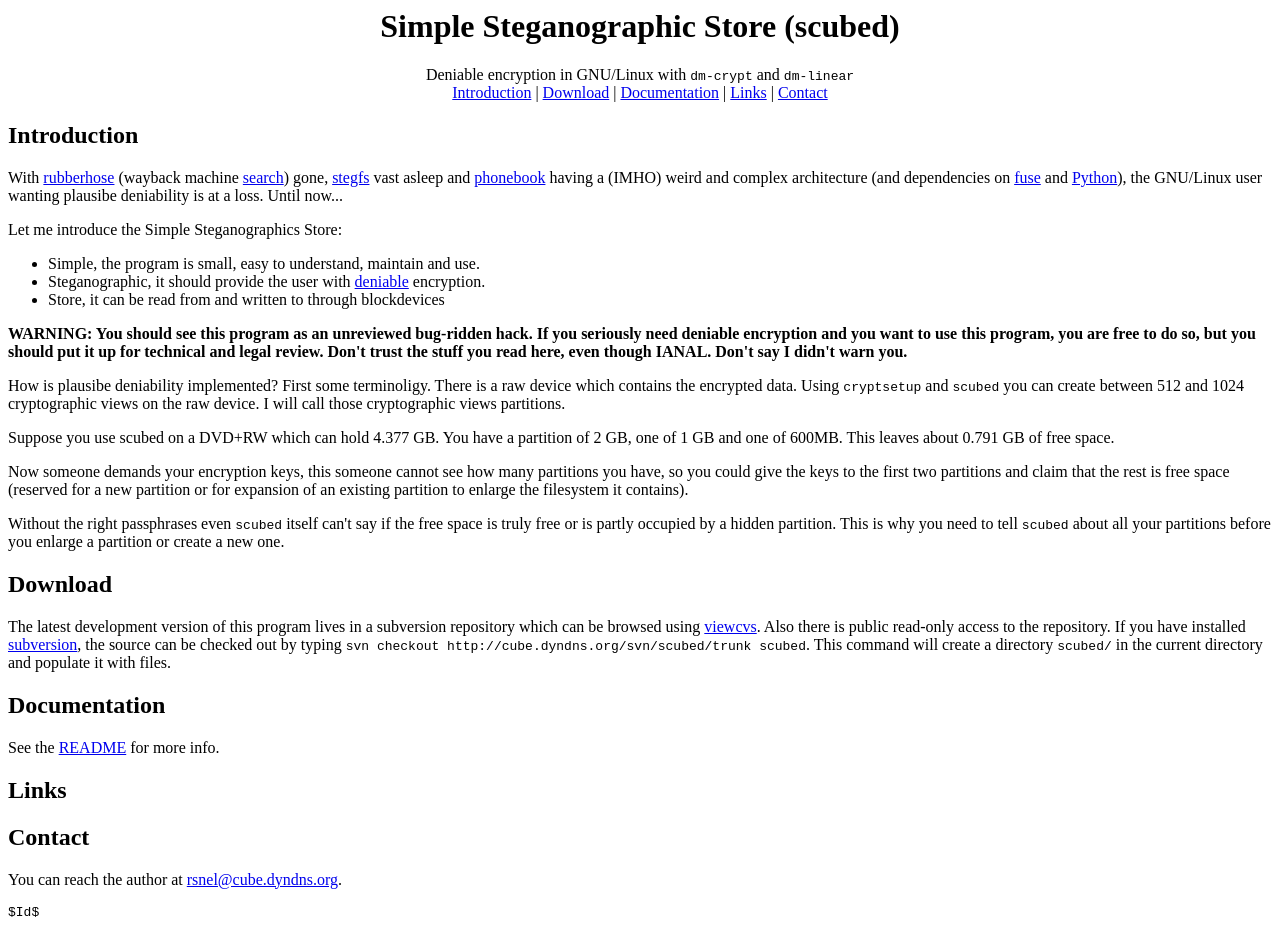
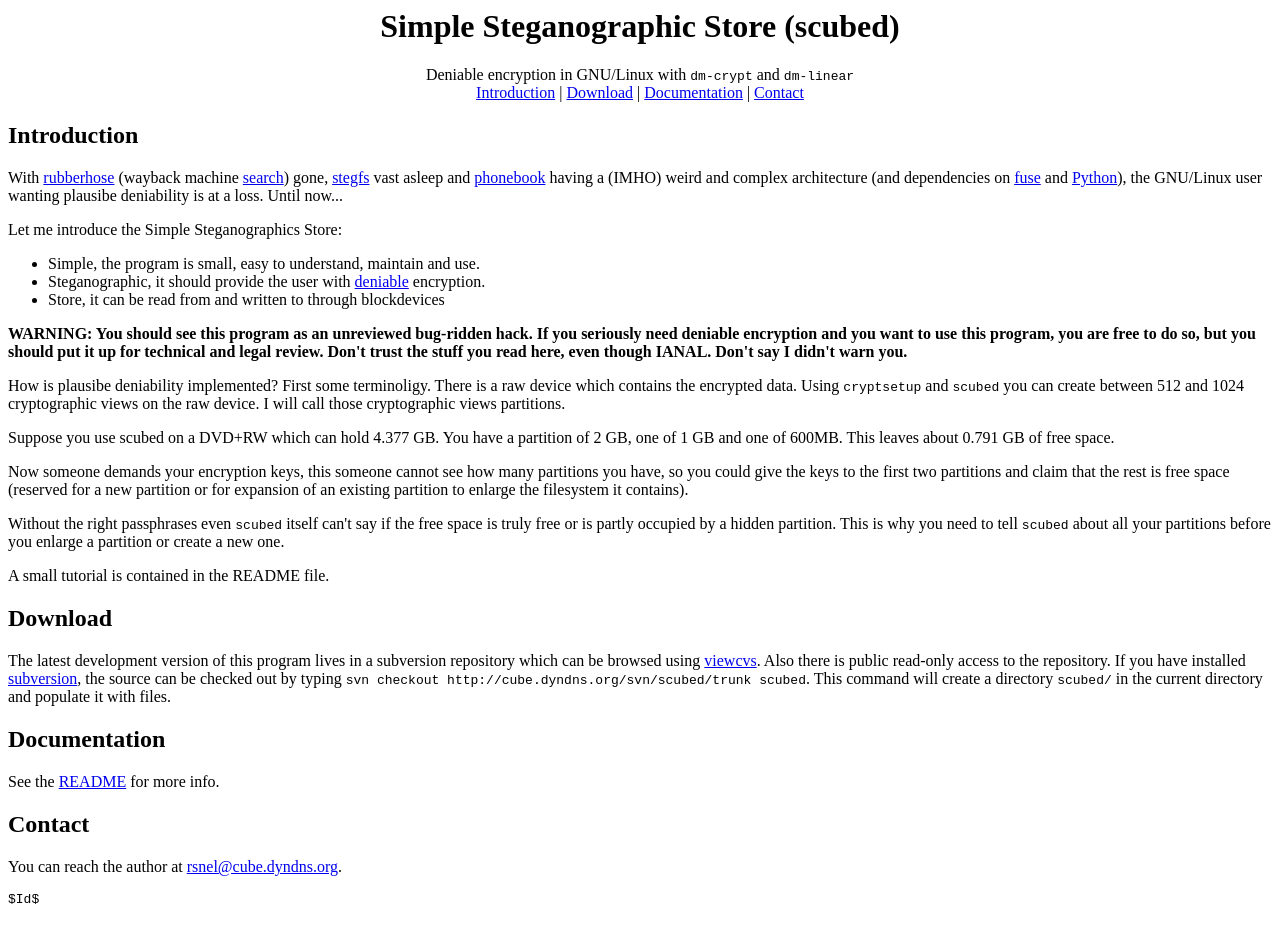
Before and after one commit to dolanor/scubed, a plain HTML site: page doc/index.html in a window 1280 px wide. Drawn offline with Linux system fonts and the light colour scheme.

Commit message:
homepage update
git-svn-id: http://cube.dyndns.org/svn/scubed/trunk@21 b7942f9d-d5fe-0310-b58e-a0a6e2789caf

```diff
--- a/doc/index.html
+++ b/doc/index.html
@@ -11,7 +11,7 @@
 <BR><A href="#intro">Introduction</a> |
 <A href="#download">Download</a> |
 <A href="#documentation">Documentation</a> |
-<A href="#links">Links</A> |
+<!--<A href="#links">Links</A> | -->
 <A href="#contact">Contact</a>
 </CENTER>
 
@@ -52,6 +52,8 @@
 is why you need to tell <code>scubed</code> about <it>all</it> your partitions
 before you enlarge a partition or create a new one.
 
+<P>A small tutorial is contained in the README file.
+
 <H2><A name="download">Download</A></H2>
 
 The latest development version of this program lives in a subversion repository
@@ -66,7 +68,7 @@
 
 See the <a href="http://cube.dyndns.org/svn/scubed/trunk/README">README</a> for more info.
 
-<H2><a name="links">Links</A></H2>
+<!--<H2><a name="links">Links</A></H2>-->
 
 <H2><a name="contact">Contact</A></H2>
 You can reach the author at <a href="mailto:rsnel@cube.dyndns.org">rsnel@cube.dyndns.org</a>.
```
